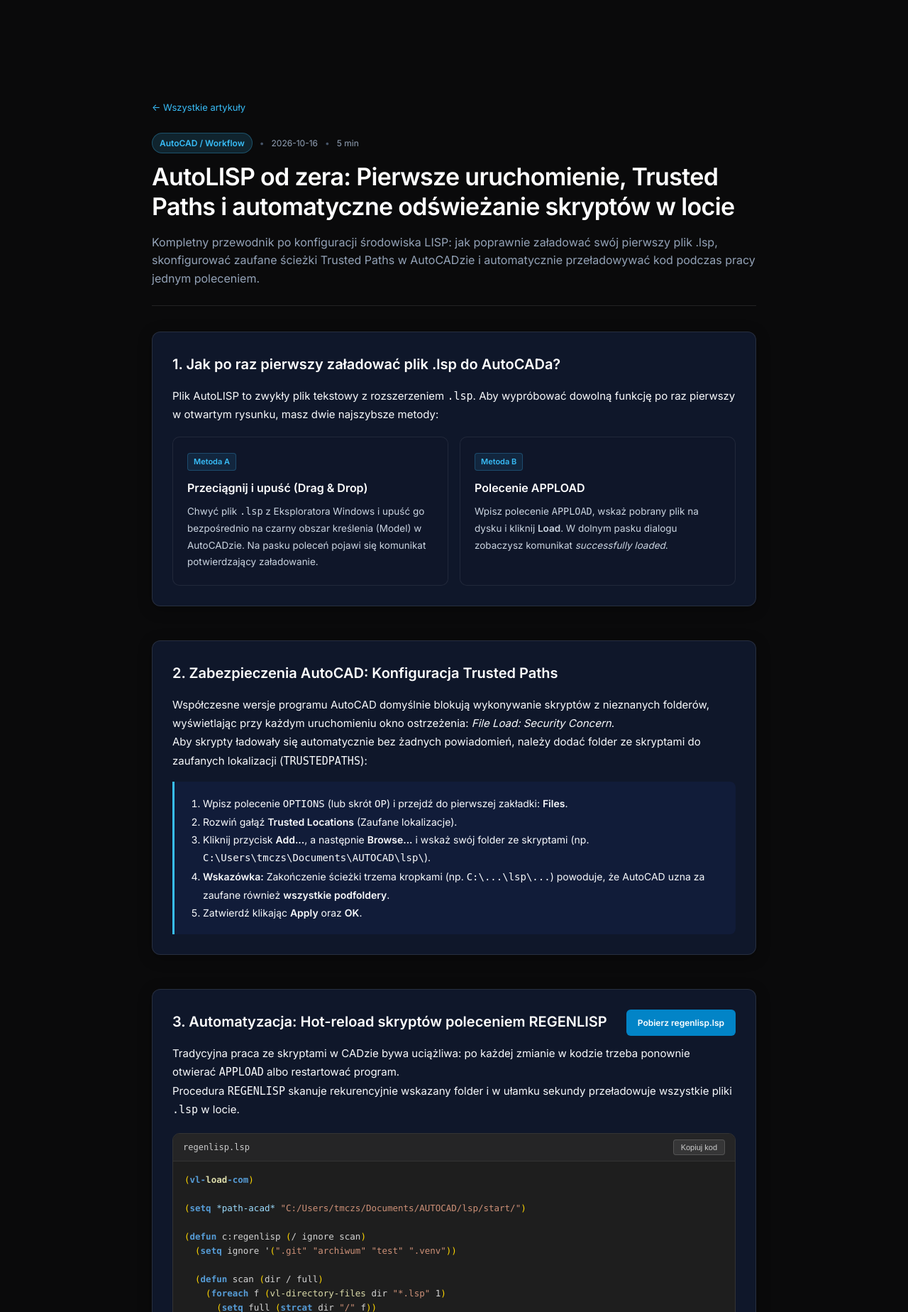
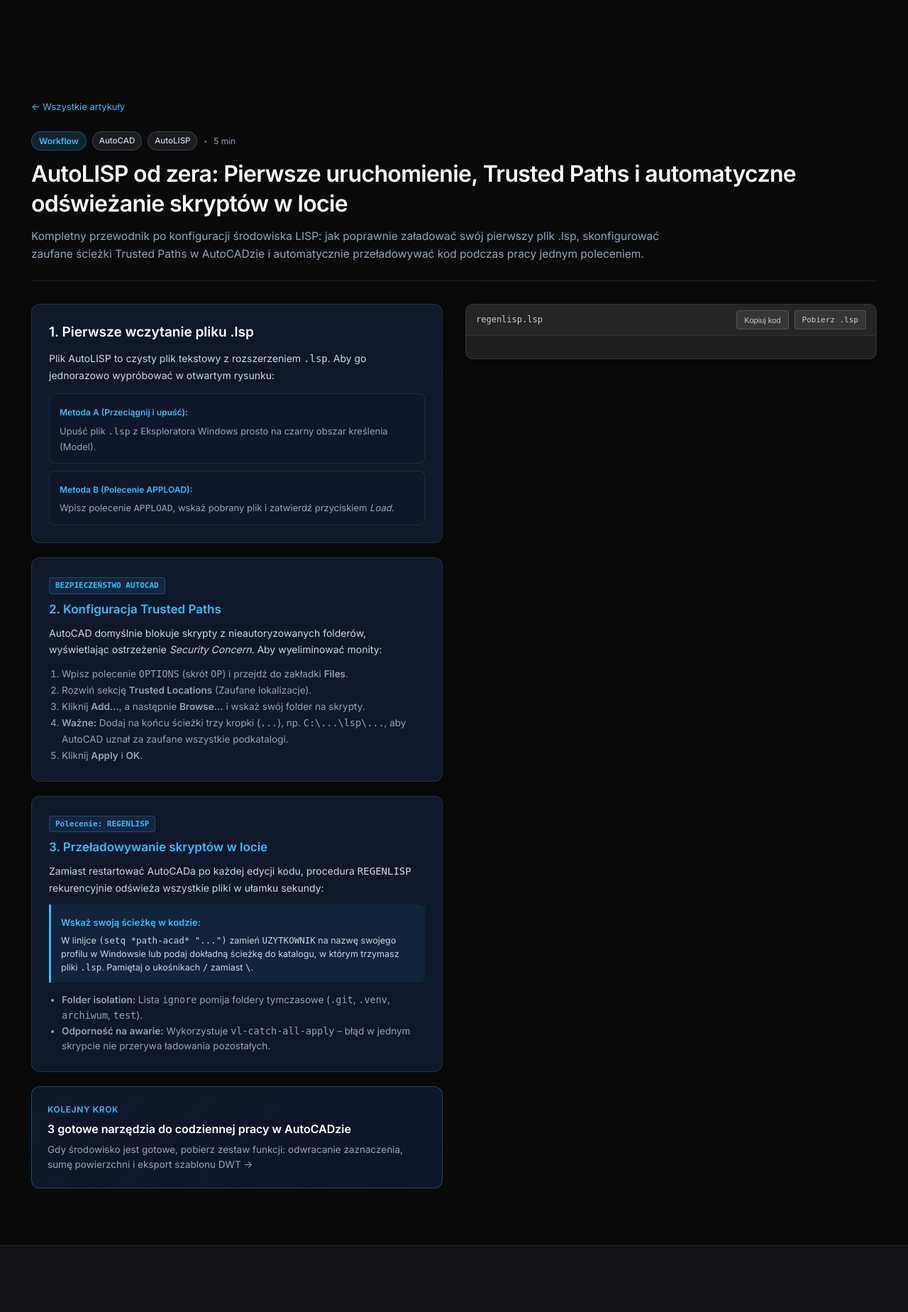
Before and after one commit to wievis/ViewIs, a Django app: page /artykuly/autolisp-pierwsze-kroki-automatyczne-ladowanie/ in a window 1280 px wide. Shown: the part 76-1924 px from the top of the page at 71% size. Run offline with Django 4.2, Linux system fonts and the light colour scheme.

Commit message:
feat(articles): tagi AutoCAD/AutoLISP zamiast dat, split layout dla obu artykulow, sciezka UZYTKOWNIK w regenlisp

```diff
--- a/portfolio/templates/articles/autolisp_getting_started.html
+++ b/portfolio/templates/articles/autolisp_getting_started.html
@@ -3,7 +3,7 @@
 
 {% block content %}
 <section style="position: relative; z-index: 10; min-height: 85vh; padding-top: 140px; padding-bottom: 80px;">
-  <div style="max-width: 900px; margin: 0 auto; padding: 0 24px; color: #f8fafc; line-height: 1.75; font-size: 15px;">
+  <div style="max-width: 1240px; margin: 0 auto; padding: 0 24px;">
 
     <nav style="margin-bottom: 24px; font-size: 13px;">
       <a href="/artykuly/" style="color: #38bdf8; text-decoration: none; display: inline-flex; align-items: center; gap: 6px;">
@@ -11,208 +11,165 @@
       </a>
     </nav>
 
-    <header style="margin-bottom: 36px; border-bottom: 1px solid rgba(255,255,255,0.1); padding-bottom: 24px;">
-      <div style="display: flex; gap: 10px; align-items: center; font-size: 12px; margin-bottom: 12px;">
+    <header style="margin-bottom: 32px; border-bottom: 1px solid rgba(255,255,255,0.1); padding-bottom: 24px;">
+      <div style="display: flex; gap: 8px; align-items: center; font-size: 12px; margin-bottom: 12px; flex-wrap: wrap;">
         <span style="background: rgba(56, 189, 248, 0.15); color: #38bdf8; border: 1px solid rgba(56, 189, 248, 0.3); padding: 3px 10px; border-radius: 20px; font-weight: 600;">{{ article.category }}</span>
-        <span style="color: #475569;">•</span>
-        <span style="color: #94a3b8;">{{ article.date }}</span>
+        {% for t in article.tags %}
+          <span style="background: rgba(148, 163, 184, 0.12); color: #cbd5e1; border: 1px solid rgba(148, 163, 184, 0.25); padding: 3px 9px; border-radius: 20px; font-size: 11.5px; font-weight: 500;">{{ t }}</span>
+        {% endfor %}
         <span style="color: #475569;">•</span>
         <span style="color: #94a3b8;">{{ article.read_time }}</span>
       </div>
-      <h1 style="font-size: 34px; font-weight: 800; color: #ffffff; line-height: 1.25; margin-bottom: 16px; letter-spacing: -0.02em;">
+      <h1 style="font-size: 32px; font-weight: 800; color: #ffffff; line-height: 1.3; margin-bottom: 14px; letter-spacing: -0.02em;">
         {{ article.title }}
       </h1>
-      <p style="font-size: 16px; color: #94a3b8; line-height: 1.6; margin: 0;">
+      <p style="font-size: 15.5px; color: #94a3b8; line-height: 1.6; max-width: 900px; margin: 0;">
         {{ article.lead }}
       </p>
     </header>
 
-    <section class="guide-section">
-      <h2 class="section-title">1. Jak po raz pierwszy załadować plik .lsp do AutoCADa?</h2>
-      <p>
-        Plik AutoLISP to zwykły plik tekstowy z rozszerzeniem <code>.lsp</code>. Aby wypróbować dowolną funkcję po raz pierwszy w otwartym rysunku, masz dwie najszybsze metody:
+    <div class="split-layout">
+
+      <div class="split-descriptions">
+
+        <div class="desc-card">
+          <h2 style="font-size: 19px; font-weight: 700; color: #ffffff; margin-bottom: 10px;">1. Pierwsze wczytanie pliku .lsp</h2>
+          <p style="color: #cbd5e1; font-size: 14px; line-height: 1.65; margin-bottom: 14px;">
+            Plik AutoLISP to czysty plik tekstowy z rozszerzeniem <code>.lsp</code>. Aby go jednorazowo wypróbować w otwartym rysunku:
+          </p>
+          <div style="display: flex; flex-direction: column; gap: 10px;">
+            <div style="background: rgba(15,23,42,0.6); border: 1px solid rgba(255,255,255,0.08); padding: 12px 14px; border-radius: 8px;">
+              <span style="color: #38bdf8; font-weight: 700; font-size: 12px;">Metoda A (Przeciągnij i upuść):</span>
+              <p style="color: #94a3b8; font-size: 13px; margin: 4px 0 0 0;">Upuść plik <code>.lsp</code> z Eksploratora Windows prosto na czarny obszar kreślenia (Model).</p>
+            </div>
+            <div style="background: rgba(15,23,42,0.6); border: 1px solid rgba(255,255,255,0.08); padding: 12px 14px; border-radius: 8px;">
+              <span style="color: #38bdf8; font-weight: 700; font-size: 12px;">Metoda B (Polecenie APPLOAD):</span>
+              <p style="color: #94a3b8; font-size: 13px; margin: 4px 0 0 0;">Wpisz polecenie <code>APPLOAD</code>, wskaż pobrany plik i zatwierdź przyciskiem <em>Load</em>.</p>
+            </div>
+          </div>
+        </div>
+
+        <div class="desc-card">
+          <div class="cmd-badge">BEZPIECZEŃSTWO AUTOCAD</div>
+          <h3 style="font-size: 17px; font-weight: 700; color: #38bdf8; margin-bottom: 8px;">2. Konfiguracja Trusted Paths</h3>
+          <p style="color: #cbd5e1; font-size: 14px; line-height: 1.65; margin-bottom: 12px;">
+            AutoCAD domyślnie blokuje skrypty z nieautoryzowanych folderów, wyświetlając ostrzeżenie <em>Security Concern</em>. Aby wyeliminować monity:
+          </p>
+          <ol style="margin: 0; padding-left: 18px; color: #94a3b8; font-size: 13.5px; line-height: 1.7;">
+            <li>Wpisz polecenie <code>OPTIONS</code> (skrót <code>OP</code>) i przejdź do zakładki <strong>Files</strong>.</li>
+            <li>Rozwiń sekcję <strong>Trusted Locations</strong> (Zaufane lokalizacje).</li>
+            <li>Kliknij <strong>Add...</strong>, a następnie <strong>Browse...</strong> i wskaż swój folder na skrypty.</li>
+            <li><strong>Ważne:</strong> Dodaj na końcu ścieżki trzy kropki (<code>...</code>), np. <code>C:\...\lsp\...</code>, aby AutoCAD uznał za zaufane wszystkie podkatalogi.</li>
+            <li>Kliknij <strong>Apply</strong> i <strong>OK</strong>.</li>
+          </ol>
+        </div>
+
+        <div class="desc-card">
+          <div class="cmd-badge">Polecenie: REGENLISP</div>
+          <h3 style="font-size: 17px; font-weight: 700; color: #38bdf8; margin-bottom: 8px;">3. Przeładowywanie skryptów w locie</h3>
+          <p style="color: #cbd5e1; font-size: 14px; line-height: 1.65; margin-bottom: 12px;">
+            Zamiast restartować AutoCADa po każdej edycji kodu, procedura <code>REGENLISP</code> rekurencyjnie odświeża wszystkie pliki w ułamku sekundy:
           </p>
 
-      <div class="steps-grid">
-        <div class="step-card">
-          <div class="step-num">Metoda A</div>
-          <h3 style="font-size: 16px; font-weight: 700; color: #fff; margin-bottom: 8px;">Przeciągnij i upuść (Drag & Drop)</h3>
-          <p style="font-size: 13.5px; color: #cbd5e1; margin: 0;">
-            Chwyć plik <code>.lsp</code> z Eksploratora Windows i upuść go bezpośrednio na czarny obszar kreślenia (Model) w AutoCADzie. Na pasku poleceń pojawi się komunikat potwierdzający załadowanie.
+          <div style="background: rgba(56, 189, 248, 0.08); border-left: 3px solid #38bdf8; padding: 12px 14px; border-radius: 0 8px 8px 0; margin-bottom: 14px;">
+            <strong style="color: #38bdf8; font-size: 13px;">Wskaż swoją ścieżkę w kodzie:</strong>
+            <p style="color: #cbd5e1; font-size: 12.5px; margin: 4px 0 0 0; line-height: 1.5;">
+              W linijce <code>(setq *path-acad* "...")</code> zamień <code>UZYTKOWNIK</code> na nazwę swojego profilu w Windowsie lub podaj dokładną ścieżkę do katalogu, w którym trzymasz pliki <code>.lsp</code>. Pamiętaj o ukośnikach <code>/</code> zamiast <code>\</code>.
             </p>
           </div>
-        <div class="step-card">
-          <div class="step-num">Metoda B</div>
-          <h3 style="font-size: 16px; font-weight: 700; color: #fff; margin-bottom: 8px;">Polecenie APPLOAD</h3>
-          <p style="font-size: 13.5px; color: #cbd5e1; margin: 0;">
-            Wpisz polecenie <code>APPLOAD</code>, wskaż pobrany plik na dysku i kliknij <strong>Load</strong>. W dolnym pasku dialogu zobaczysz komunikat <em>successfully loaded</em>.
+
+          <ul style="padding-left: 18px; color: #94a3b8; font-size: 13.5px; line-height: 1.6;">
+            <li><strong>Folder isolation:</strong> Lista <code>ignore</code> pomija foldery tymczasowe (<code>.git</code>, <code>.venv</code>, <code>archiwum</code>, <code>test</code>).</li>
+            <li><strong>Odporność na awarie:</strong> Wykorzystuje <code>vl-catch-all-apply</code> – błąd w jednym skrypcie nie przerywa ładowania pozostałych.</li>
+          </ul>
+        </div>
+
+        <div class="notice-card" onclick="window.location.href='/artykuly/autocad-lisp-narzedzia-przyspieszajace-prace/'">
+          <div style="font-size: 12px; font-weight: 700; color: #38bdf8; text-transform: uppercase; letter-spacing: 0.05em; margin-bottom: 6px;">Kolejny krok</div>
+          <h4 style="font-size: 16px; font-weight: 700; color: #ffffff; margin-bottom: 6px;">3 gotowe narzędzia do codziennej pracy w AutoCADzie</h4>
+          <p style="font-size: 13.5px; color: #94a3b8; margin: 0; line-height: 1.55;">
+            Gdy środowisko jest gotowe, pobierz zestaw funkcji: odwracanie zaznaczenia, sumę powierzchni i eksport szablonu DWT →
           </p>
         </div>
-      </div>
-    </section>
 
-    <section class="guide-section">
-      <h2 class="section-title">2. Zabezpieczenia AutoCAD: Konfiguracja Trusted Paths</h2>
-      <p>
-        Współczesne wersje programu AutoCAD domyślnie blokują wykonywanie skryptów z nieznanych folderów, wyświetlając przy każdym uruchomieniu okno ostrzeżenia: <em>File Load: Security Concern</em>.
-      </p>
-      <p>
-        Aby skrypty ładowały się automatycznie bez żadnych powiadomień, należy dodać folder ze skryptami do zaufanych lokalizacji (<code>TRUSTEDPATHS</code>):
-      </p>
-
-      <div class="callout-box">
-        <ol style="margin: 0; padding-left: 20px; font-size: 14px; line-height: 1.8;">
-          <li>Wpisz polecenie <code>OPTIONS</code> (lub skrót <code>OP</code>) i przejdź do pierwszej zakładki: <strong>Files</strong>.</li>
-          <li>Rozwiń gałąź <strong>Trusted Locations</strong> (Zaufane lokalizacje).</li>
-          <li>Kliknij przycisk <strong>Add...</strong>, a następnie <strong>Browse...</strong> i wskaż swój folder ze skryptami (np. <code>C:\Users\tmczs\Documents\AUTOCAD\lsp\</code>).</li>
-          <li><strong>Wskazówka:</strong> Zakończenie ścieżki trzema kropkami (np. <code>C:\...\lsp\...</code>) powoduje, że AutoCAD uzna za zaufane również <strong>wszystkie podfoldery</strong>.</li>
-          <li>Zatwierdź klikając <strong>Apply</strong> oraz <strong>OK</strong>.</li>
-        </ol>
-      </div>
-    </section>
-
-    <section class="guide-section">
-      <div style="display: flex; justify-content: space-between; align-items: flex-start; margin-bottom: 12px; flex-wrap: wrap; gap: 12px;">
-        <div>
-          <h2 class="section-title" style="margin: 0;">3. Automatyzacja: Hot-reload skryptów poleceniem REGENLISP</h2>
-        </div>
-        <a href="{% static 'lsp/regenlisp.lsp' %}" download class="btn-download">Pobierz regenlisp.lsp</a>
       </div>
 
-      <p>
-        Tradycyjna praca ze skryptami w CADzie bywa uciążliwa: po każdej zmianie w kodzie trzeba ponownie otwierać <code>APPLOAD</code> albo restartować program.
-      </p>
-      <p>
-        Procedura <code>REGENLISP</code> skanuje rekurencyjnie wskazany folder i w ułamku sekundy przeładowuje wszystkie pliki <code>.lsp</code> w locie.
-      </p>
-
-      <div class="code-box" style="margin: 20px 0;">
+      <div class="split-code">
+        <div class="code-box">
           <div class="code-header">
             <span>regenlisp.lsp</span>
+            <div style="display: flex; gap: 8px;">
               <button class="btn-copy" onclick="copyCode('code-regenlisp', this)">Kopiuj kod</button>
+              <a href="{% static 'lsp/regenlisp.lsp' %}" download class="btn-copy" style="text-decoration:none; display:inline-block;">Pobierz .lsp</a>
             </div>
-        <pre id="code-regenlisp" class="vscode-lisp"><code>(vl-load-com)
-
-(setq *path-acad* "C:/Users/tmczs/Documents/AUTOCAD/lsp/start/")
-
-(defun c:regenlisp (/ ignore scan)
-  (setq ignore '(".git" "archiwum" "test" ".venv"))
-
-  (defun scan (dir / full)
-    (foreach f (vl-directory-files dir "*.lsp" 1)
-      (setq full (strcat dir "/" f))
-      (if (vl-catch-all-error-p (vl-catch-all-apply 'load (list full)))
-        (princ (strcat "\nBŁĄD: " f))
-        (princ (strcat "\nOK: " f))))
-    (foreach d (vl-directory-files dir nil -1)
-      (if (not (member (strcase d t) (append '("." "..") ignore)))
-        (scan (strcat dir "/" d)))))
-
-  (cond
-    ((not (boundp '*path-acad*))
-     (princ "\nBŁĄD: zmienna *path-acad* nie jest ustawiona."))
-    ((not (vl-file-directory-p *path-acad*))
-     (princ (strcat "\nBŁĄD: folder nie istnieje: " *path-acad*)))
-    (t
-     (scan (vl-string-right-trim "/" *path-acad*))))
-  (princ)
-)</code></pre>
+          </div>
+          <pre id="code-regenlisp" class="vscode-lisp"><code>{{ regenlisp_code|escape }}</code></pre>
+        </div>
       </div>
 
-      <h3 style="font-size: 17px; font-weight: 700; color: #38bdf8; margin: 20px 0 10px 0;">Jak działa ten skrypt?</h3>
-      <ul style="padding-left: 20px; font-size: 14px; line-height: 1.7; color: #cbd5e1;">
-        <li>
-          <strong>Zmienna <code>*path-acad*</code>:</strong> Definiuje główną ścieżkę do katalogu ze skryptami. Podajemy ją ze zwykłymi ukośnikami <code>/</code>.
-        </li>
-        <li>
-          <strong>Lista ignorowanych folderów (<code>ignore</code>):</strong> Odrzuca katalogi takie jak repozytorium <code>.git</code>, środowiska wirtualne <code>.venv</code> czy foldery <code>archiwum</code>.
-        </li>
-        <li>
-          <strong>Rekurencyjny skan:</strong> Funkcja przechodzi przez wszystkie poziomy podfolderów, ładując każdy plik <code>.lsp</code>.
-        </li>
-        <li>
-          <strong>Odporność na błędy (<code>vl-catch-all-apply</code>):</strong> Błąd w jednym pliku nie przerywa działania pętli.
-        </li>
-      </ul>
-    </section>
-
-    <div class="next-card" onclick="window.location.href='/artykuly/autocad-lisp-narzedzia-przyspieszajace-prace/'">
-      <div style="font-size: 12px; font-weight: 700; color: #38bdf8; text-transform: uppercase; letter-spacing: 0.05em; margin-bottom: 6px;">Kolejny krok</div>
-      <h3 style="font-size: 18px; font-weight: 700; color: #ffffff; margin-bottom: 6px;">3 gotowe narzędzia do codziennej pracy w AutoCADzie</h3>
-      <p style="font-size: 14px; color: #94a3b8; margin: 0;">
-        Pobierz zestaw funkcji: odwracanie zaznaczenia, sumę powierzchni i eksport szablonu DWT →
-      </p>
     </div>
 
   </div>
 </section>
 
 <style>
-  .guide-section {
-    margin-bottom: 48px;
+  .split-layout {
+    display: grid;
+    grid-template-columns: 1fr 1fr;
+    gap: 32px;
+    align-items: start;
+  }
+  @media (max-width: 980px) {
+    .split-layout {
+      grid-template-columns: 1fr;
+    }
+  }
+  .split-descriptions {
+    display: flex;
+    flex-direction: column;
+    gap: 20px;
+  }
+  .desc-card {
     background: #0f172a;
     border: 1px solid rgba(255, 255, 255, 0.1);
     border-radius: 12px;
-    padding: 28px;
+    padding: 24px;
     box-shadow: 0 4px 20px rgba(0, 0, 0, 0.3);
   }
-  .section-title {
-    font-size: 20px;
-    font-weight: 700;
-    color: #ffffff;
-    margin-bottom: 14px;
-  }
-  .steps-grid {
-    display: grid;
-    grid-template-columns: 1fr 1fr;
-    gap: 16px;
-    margin-top: 18px;
-  }
-  @media (max-width: 720px) {
-    .steps-grid { grid-template-columns: 1fr; }
-  }
-  .step-card {
-    background: rgba(15, 23, 42, 0.6);
-    border: 1px solid rgba(255, 255, 255, 0.08);
-    border-radius: 10px;
-    padding: 20px;
-  }
-  .step-num {
+  .cmd-badge {
     display: inline-block;
     font-size: 11px;
+    font-family: ui-monospace, SFMono-Regular, monospace;
     font-weight: 700;
     color: #38bdf8;
     background: rgba(56, 189, 248, 0.1);
     border: 1px solid rgba(56, 189, 248, 0.25);
     padding: 2px 8px;
     border-radius: 4px;
-    margin-bottom: 10px;
+    margin-bottom: 8px;
   }
-  .callout-box {
-    background: rgba(30, 58, 138, 0.15);
-    border-left: 3px solid #38bdf8;
-    border-radius: 0 8px 8px 0;
-    padding: 18px 20px;
-    margin-top: 16px;
+  .notice-card {
+    background: linear-gradient(135deg, rgba(15, 23, 42, 0.95), rgba(30, 58, 138, 0.25));
+    border: 1px solid rgba(56, 189, 248, 0.3);
+    border-radius: 12px;
+    padding: 22px;
+    cursor: pointer;
+    transition: transform 0.15s ease, border-color 0.15s ease;
   }
-  .btn-download {
-    display: inline-flex;
-    align-items: center;
-    background: #0284c7;
-    color: #fff;
-    padding: 8px 16px;
-    border-radius: 6px;
-    font-size: 12px;
-    font-weight: 600;
-    text-decoration: none;
-    transition: background 0.15s ease;
+  .notice-card:hover {
+    transform: translateY(-2px);
+    border-color: #38bdf8;
   }
-  .btn-download:hover { background: #0369a1; }
+  .split-code {
+    position: sticky;
+    top: 100px;
+  }
   .code-box {
     background: #1e1e1e;
     border: 1px solid #333333;
     border-radius: 10px;
     overflow: hidden;
+    box-shadow: 0 10px 30px rgba(0, 0, 0, 0.5);
   }
   .code-header {
     display: flex;
@@ -246,19 +203,8 @@
     font-family: Consolas, "Courier New", monospace;
     font-size: 12.5px;
     line-height: 1.6;
+    max-height: 72vh;
     color: #d4d4d4;
-  }
-  .next-card {
-    background: linear-gradient(135deg, #0f172a, rgba(30, 58, 138, 0.3));
-    border: 1px solid rgba(56, 189, 248, 0.3);
-    border-radius: 12px;
-    padding: 24px;
-    cursor: pointer;
-    transition: transform 0.15s ease, border-color 0.15s ease;
-  }
-  .next-card:hover {
-    transform: translateY(-2px);
-    border-color: #38bdf8;
   }
 
   .hl-comment { color: #6a9955; font-style: italic; }
@@ -287,7 +233,9 @@ function copyCode(elementId, btn) {
 document.addEventListener("DOMContentLoaded", () => {
   const codeEl = document.getElementById("code-regenlisp");
   if (!codeEl) return;
-  const lines = codeEl.innerText.split("\n");
+  let text = codeEl.innerText;
+
+  const lines = text.split("\n");
   const highlighted = lines.map(line => {
     if (line.trim().startsWith(";")) {
       return `<span class="hl-comment">${escapeHtml(line)}</span>`;
--- a/portfolio/views.py
+++ b/portfolio/views.py
@@ -155,15 +155,24 @@ def articles_list(request):
     return article_list(request)
 
 
+
 def article_detail(request, slug):
     article = get_article_by_slug(slug)
     if not article:
         raise Http404("Artykuł nie został odnaleziony")
 
     ctx = {'article': article}
-    lsp_path = os.path.join(os.path.abspath(os.getcwd()), "portfolio", "static", "lsp", "viewis-cad-tools.lsp")
-    if os.path.exists(lsp_path):
-        with open(lsp_path, "r", encoding="utf-8") as f:
-            ctx['unified_code'] = f.read()
+    static_lsp = os.path.join(os.path.abspath(os.getcwd()), "portfolio", "static", "lsp")
+
+    if slug == "autocad-lisp-narzedzia-przyspieszajace-prace":
+        p = os.path.join(static_lsp, "viewis-cad-tools.lsp")
+        if os.path.exists(p):
+            with open(p, "r", encoding="utf-8") as f:
+                ctx['unified_code'] = f.read()
+    elif slug == "autolisp-pierwsze-kroki-automatyczne-ladowanie":
+        p = os.path.join(static_lsp, "regenlisp.lsp")
+        if os.path.exists(p):
+            with open(p, "r", encoding="utf-8") as f:
+                ctx['regenlisp_code'] = f.read()
 
     return render(request, article['template'], ctx)
```
Also changed, not shown: portfolio/articles_data.py (+4 -4 lines), portfolio/templates/articles/autocad_lisp_tools.html (+8 -6 lines), portfolio/templates/articles_list.html (+4 -3 lines), 1 other file. Lines whose indentation alone changed are shown as unchanged.
